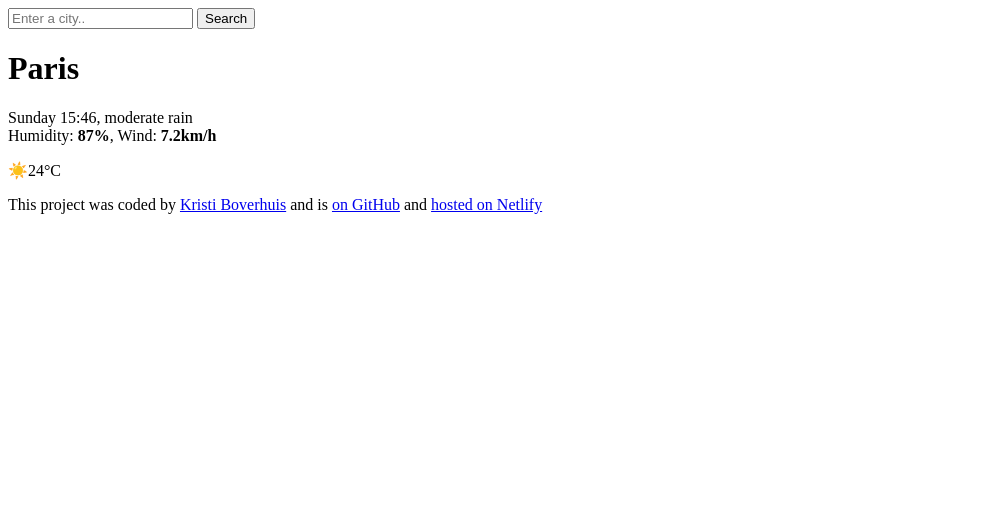
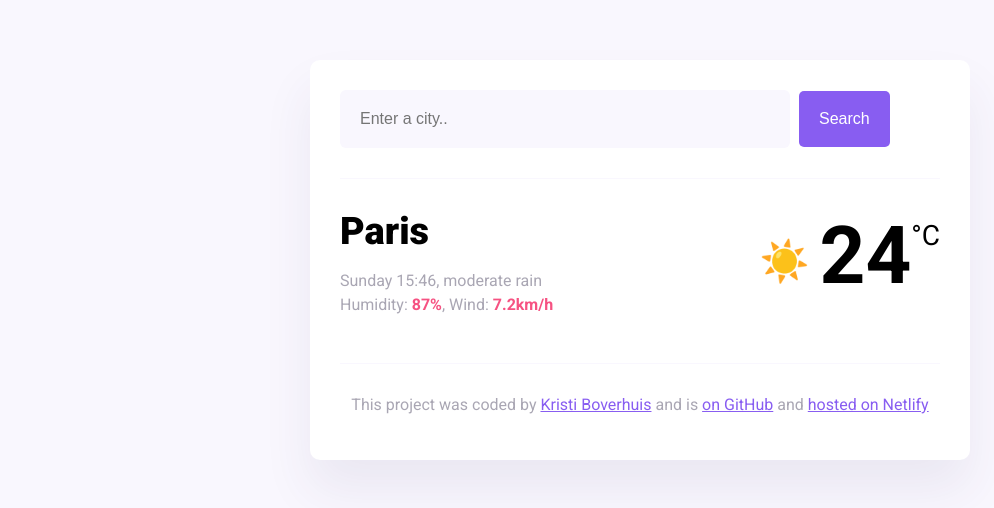
Before and after one commit to kboverhuis/first-netlify-project, a website built with Parcel: page index.html in a window 1280 px wide. Shown: the whole page, without its empty margins (0-994 px from the left). Built offline with nearby package versions, Linux system fonts and the light colour scheme.

Commit message:
Updated html netlify link and added css

```diff
--- a/index.html
+++ b/index.html
@@ -59,7 +59,7 @@
           >
           and
           <a
-            href="https://github.com/kboverhuis/first-netlify-project"
+            href="https://first-netlify-project-kb.netlify.app/"
             target="_blank"
             >hosted on Netlify</a
           >
--- a/src/styles.css
+++ b/src/styles.css
@@ -1,58 +1,98 @@
-<!DOCTYPE html>
-<html lang="en">
-  <head>
-    <meta charset="UTF-8" />
-    <meta name="viewport" content="width=device-width, initial-scale=1.0" />
-    <link rel="preconnect" href="https://fonts.googleapis.com" />
-    <link rel="preconnect" href="https://fonts.gstatic.com" crossorigin />
-    <link
-      href="https://fonts.googleapis.com/css2?family=Roboto:ital,wght@0,100;0,400;0,500;0,700;0,900;1,100;1,300;1,400;1,500;1,700;1,900&display=swap"
-      rel="stylesheet"
-    />
-    <script src="https://cdn.jsdelivr.net/npm/axios@1.1.2/dist/axios.min.js"></script>
-    <link rel="stylesheet" href="src/styles.css" />
-    <title>My weather application</title>
-  </head>
-  <body>
-    <div class="weather-app">
-      <header>
-        <form id="search-form">
-          <input
-            type="search"
-            placeholder="Enter a city.."
-            required
-            class="search-input"
-            id="search-input"
-          />
-          <input type="submit" value="Search" class="search-button" />
-        </form>
-      </header>
-      <main>
-        <div class="current-weather">
-          <div>
-            <h1 class="current-city" id="current-city">Paris</h1>
-            <p class="current-details">
-              <span id="current-date"></span>, moderate rain <br />
-              Humidity: <strong>87%</strong>, Wind: <strong>7.2km/h</strong>
-            </p>
-          </div>
-          <div class="current-temperature">
-            <span class="current-temperature-icon">☀️</span
-            ><span class="current-temperature-value" id="current-temperature"
-              >24</span
-            ><span class="current-temperature-unit">°C</span>
-          </div>
-        </div>
-      </main>
-      <footer>
-        <p>
-          This project was coded by
-          <a href="#" target="_blank">Your name</a> and is
-          <a href="#" target="_blank"> on GitHub</a> and
-          <a href="#" target="_blank">hosted on Netlify</a>
-        </p>
-      </footer>
-    </div>
-  </body>
-  <script src="src/index.js"></script>
-</html>
+body {
+  background: #f9f7fe;
+  font-family: "Roboto", sans-serif;
+}
+
+a {
+  color: #885df1;
+}
+
+.weather-app {
+  background: white;
+  max-width: 600px;
+  margin: 60px auto;
+  padding: 30px;
+  border-radius: 10px;
+  box-shadow: 0 30px 50px rgba(65, 50, 100, 0.08);
+}
+
+header {
+  border-bottom: 1px solid #f9f7fe;
+  padding-bottom: 30px;
+}
+
+.search-input {
+  background-color: #f9f7fe;
+  border: none;
+  color: rgba(39, 33, 66, 0.4);
+  font-size: 16px;
+  padding: 20px;
+  width: 75%;
+  border-radius: 6px;
+}
+
+.search-button {
+  margin-left: 5px;
+  font-size: 16px;
+  background-color: #885df1;
+  color: white;
+  border: none;
+  padding: 20px;
+  line-height: 1;
+  border-radius: 5px;
+}
+
+main {
+  padding: 30px 0;
+}
+
+.current-temperature {
+  font-size: 48px;
+}
+
+.current-weather {
+  display: flex;
+  justify-content: space-between;
+}
+
+.current-city {
+  font-size: 38px;
+  font-weight: 900;
+  margin: 0;
+}
+.current-details {
+  color: rgba(39, 33, 66, 0.4);
+  font-size: 16px;
+  font-weight: 400;
+  line-height: 24px;
+}
+
+.current-details strong {
+  color: #f65282;
+}
+
+.current-temperature-icon {
+  position: relative;
+  top: -8px;
+  font-size: 40px;
+  margin-right: 10px;
+}
+
+.current-temperature-value {
+  font-size: 80px;
+  font-weight: bold;
+}
+
+.current-temperature-unit {
+  font-size: 28px;
+  position: relative;
+  top: -38px;
+}
+
+footer {
+  border-top: 1px solid #f9f7fe;
+  text-align: center;
+  padding-top: 15px;
+
+  color: rgba(39, 33, 66, 0.4);
+}
```
